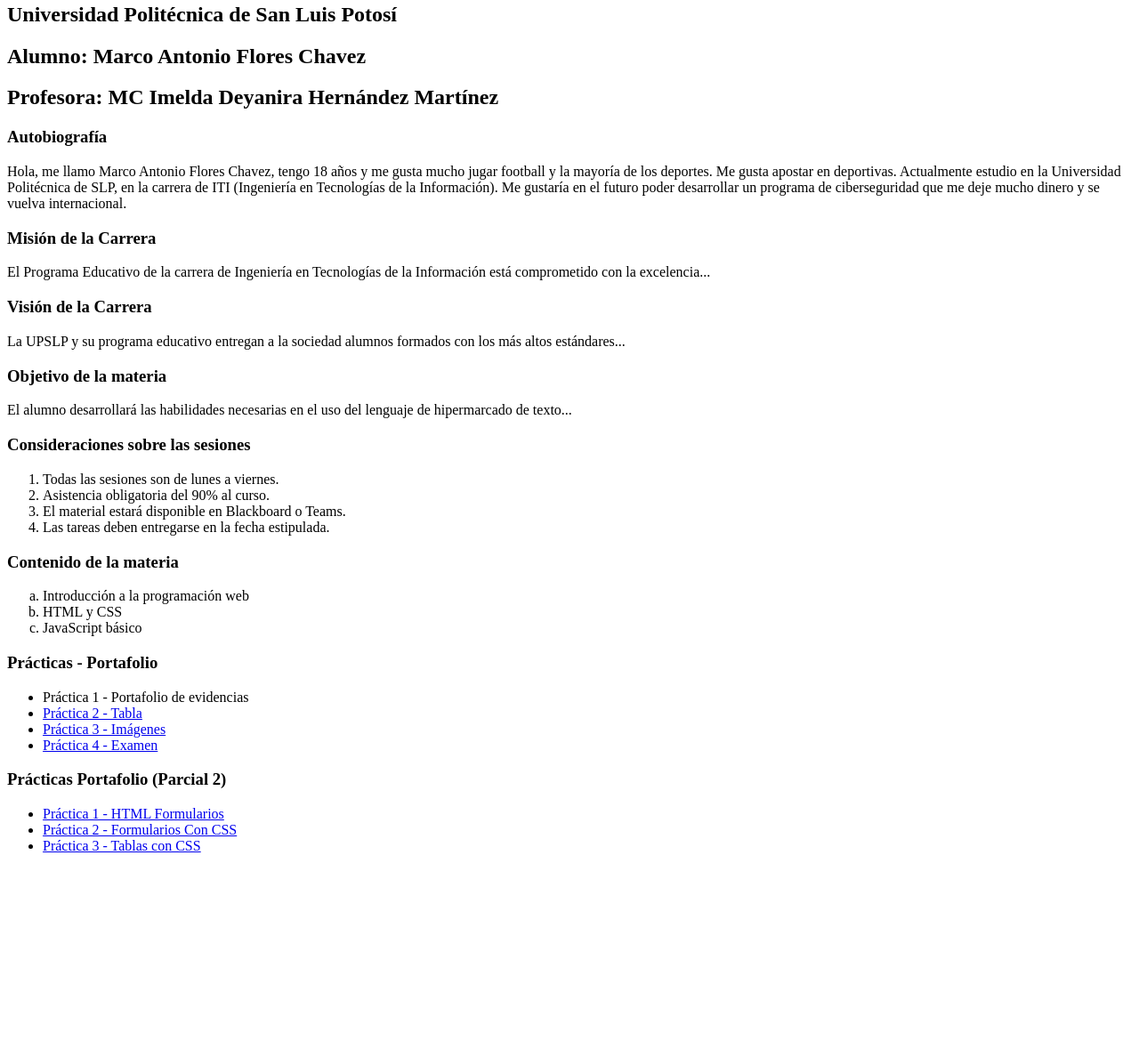
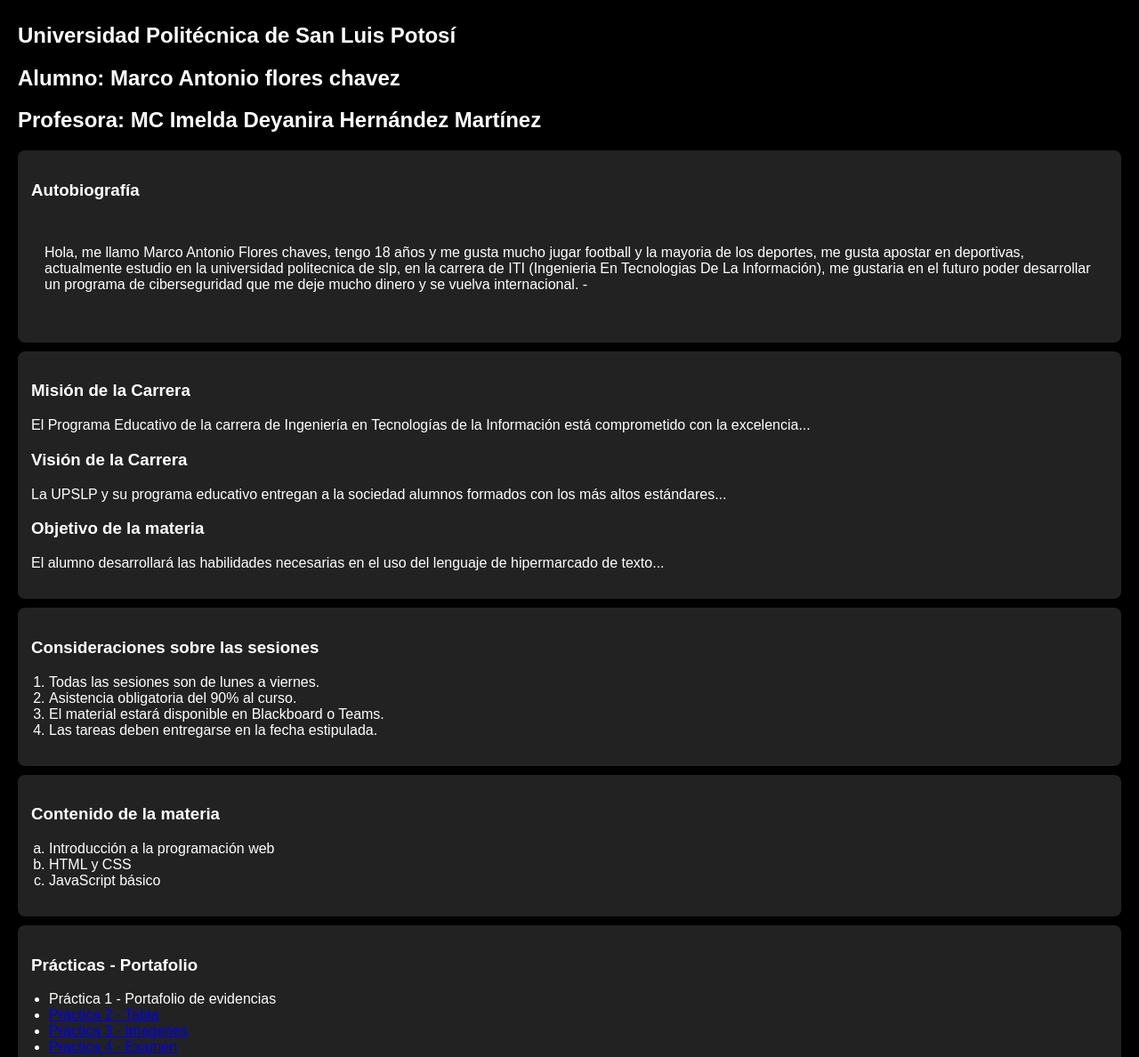
Before and after one commit to Antonio5507/Portafolio-1, a plain HTML site: page index.html in a window 1280 px wide. Shown: the part 218-1406 px from the top of the page at 89% size. Before the commit the page ends 1194 px from the top, so only its background shows below. Drawn offline with Linux system fonts and the light colour scheme.

Commit message:
Update index.html

```diff
--- a/index.html
+++ b/index.html
@@ -5,24 +5,45 @@
 <meta name="viewport" content="width=device-width, initial-scale=1.0">
 <title>Portafolio de evidencias</title>
 <link rel="icon" href="favicon.ico">
-    <link rel="stylesheet" type="text/css" href="CSS.css"> <!-- Enlace al archivo CSS -->
+<style>
+body {
+font-family: Arial, sans-serif;
+background-color: #000;
+color: #fff;
+margin: 0;
+padding: 20px;
+}
+h1, h2, h3 {
+color: #fff;
+}
+section, article {
+background-color: #222;
+padding: 15px;
+margin: 10px 0;
+border-radius: 8px;
+}
+ul, ol {
+padding-left: 20px;
+}
+</style>
 </head>
+<link rel="icon" type="image/png" href="favicon.png">
 <body>
 <h1>Portafolio de evidencias</h1>
 <h2>Programación Web I</h2>
 <h2>Ingeniería en Tecnologías de la Información</h2>
 <h2>Primavera 2025</h2>
 <h2>Universidad Politécnica de San Luis Potosí</h2>
-    <h2>Alumno: Marco Antonio Flores Chavez</h2>
+<h2>Alumno: Marco Antonio flores chavez</h2>
 <h2>Profesora: MC Imelda Deyanira Hernández Martínez</h2>
-
 <section>
 <h3>Autobiografía</h3>
 <article>
-            <p>Hola, me llamo Marco Antonio Flores Chavez, tengo 18 años y me gusta mucho jugar football y la mayoría de los deportes. Me gusta apostar en deportivas. Actualmente estudio en la Universidad Politécnica de SLP, en la carrera de ITI (Ingeniería en Tecnologías de la Información). Me gustaría en el futuro poder desarrollar un programa de ciberseguridad que me deje mucho dinero y se vuelva internacional.</p>
+<p>Hola, me llamo Marco Antonio Flores chaves, tengo 18 años y me gusta mucho jugar football y la mayoria de los deportes, me gusta apostar en deportivas,
+actualmente estudio en la universidad politecnica de slp, en la carrera de ITI (Ingenieria En Tecnologias De La Información), me gustaria en el futuro
+poder desarrollar un programa de ciberseguridad que me deje mucho dinero y se vuelva internacional. -</p>
 </article>
 </section>
-
 <section>
 <h3>Misión de la Carrera</h3>
 <p>El Programa Educativo de la carrera de Ingeniería en Tecnologías de la Información está comprometido con la excelencia...</p>
@@ -31,7 +52,6 @@
 <h3>Objetivo de la materia</h3>
 <p>El alumno desarrollará las habilidades necesarias en el uso del lenguaje de hipermarcado de texto...</p>
 </section>
-
 <section>
 <h3>Consideraciones sobre las sesiones</h3>
 <ol>
@@ -41,7 +61,6 @@
 <li>Las tareas deben entregarse en la fecha estipulada.</li>
 </ol>
 </section>
-
 <section>
 <h3>Contenido de la materia</h3>
 <ol type="a">
@@ -50,24 +69,22 @@
 <li>JavaScript básico</li>
 </ol>
 </section>
-
 <section>
 <h3>Prácticas - Portafolio</h3>
 <ul>
 <li>Práctica 1 - Portafolio de evidencias</li>
-            <li><a href="practica2.html">Práctica 2 - Tabla</a></li>
-            <li><a href="practica3.html">Práctica 3 - Imágenes</a></li>
-            <li><a href="Examen.html">Práctica 4 - Examen</a></li>
+<li><a href= "practica2.html"> Práctica 2 - Tabla </a></li>
+<li><a href= "practica 3.html"> Práctica 3 - Imagenes </a></li>
+<li><a href= "Examen.html"> Practica 4 - Examen </a></li>
+</ul>
+<section>
+<h3>Practicas Portafolio (Parcial 2)</h3>
+<ul>
+<li><a href = "Formulario.html"> Practica 1 - HTML Formularios </a><li>
+<li><a href = "FormularioCSS.html"> Práctica 2- Formularios Con CSS </a><li>
+<li><a href = "Tablas con CSS.html">  Práctica 3- Tablas con CSS </a><li>
 </ul>
 </section>
-
-    <section>
-        <h3>Prácticas Portafolio (Parcial 2)</h3>
-        <ul>
-            <li><a href="Formulario.html">Práctica 1 - HTML Formularios</a></li>
-            <li><a href="FormularioCSS.html">Práctica 2 - Formularios Con CSS</a></li>
-            <li><a href="Tablas con CSS.html">Práctica 3 - Tablas con CSS</a></li>
-        </ul>
 </section>
 </body>
-</html>
+</html
```
Lines whose indentation alone changed are shown as unchanged.
